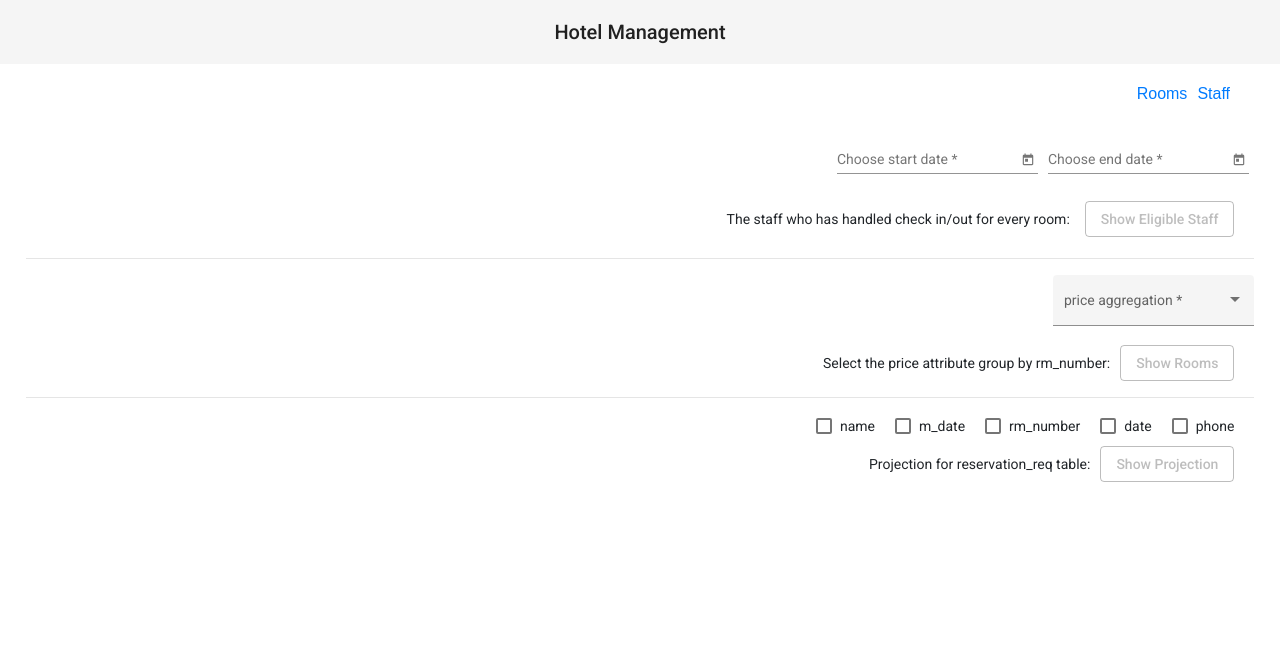
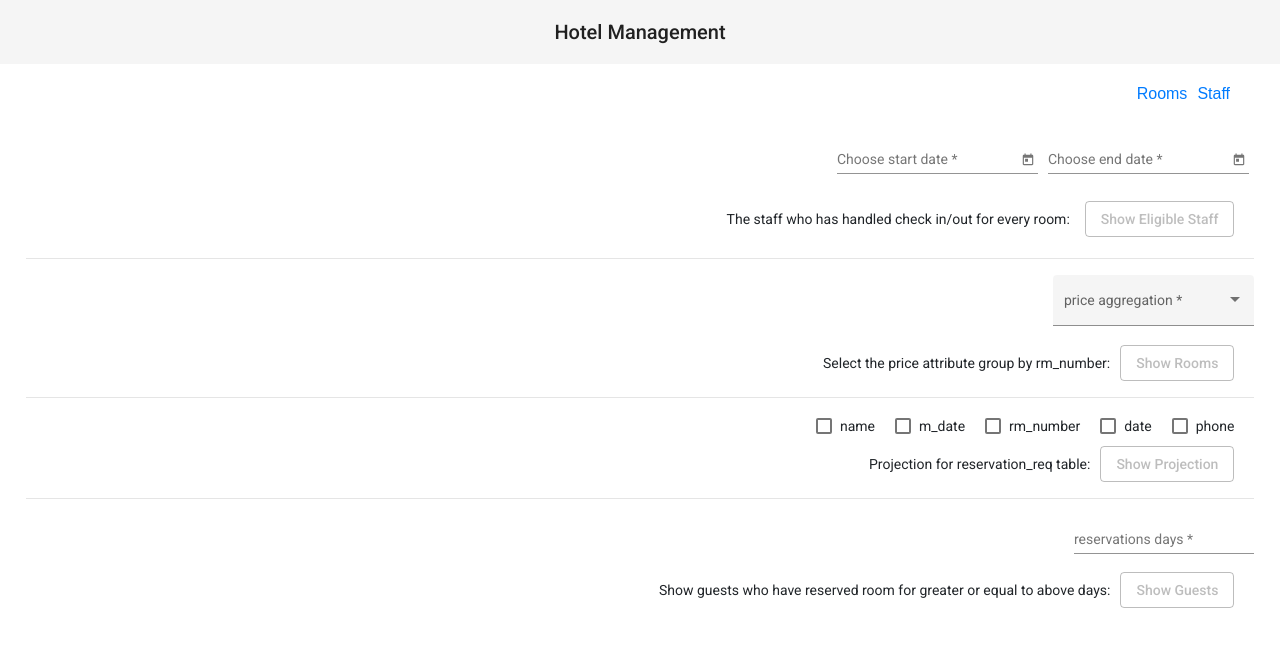
Before and after one commit to tjuqxb/304_HMS_Frontend, an Angular app: page /management/staff in a window 1280 px wide. Shown: the top 646 px of the page. Built offline with nearby package versions, Linux system fonts and the light colour scheme.

Commit message:
add one query

```diff
--- a/src/app/app.module.ts
+++ b/src/app/app.module.ts
@@ -26,6 +26,7 @@ import { StaffTableComponent } from './staff-table/staff-table.component';
 import { SideBarComponent } from './side-bar/side-bar.component';
 import { RoomTableComponent } from './room-table/room-table.component';
 import { ProjectionTableComponent } from './projection-table/projection-table.component';
+import { GroupCountTableComponent } from './group-count-table/group-count-table.component';
 
 @NgModule({
   declarations: [
@@ -43,7 +44,8 @@ import { ProjectionTableComponent } from './projection-table/projection-table.co
     StaffTableComponent,
     SideBarComponent,
     RoomTableComponent,
-    ProjectionTableComponent
+    ProjectionTableComponent,
+    GroupCountTableComponent
   ],
   imports: [
     BrowserModule,
--- /dev/null
+++ b/src/app/group-count-table/group-count-table.component.html
@@ -0,0 +1,16 @@
+<div fxLayout="column" fxLayoutAlign="end end" >
+
+<form  [formGroup]="form" class="normal-form"  fxLayout="row wrap" fxLayoutAlign="space-around center" >
+  <mat-form-field>
+    <mat-label>reservations days</mat-label>
+    <input formControlName="count" matInput placeholder="reservations days">
+    <mat-error *ngIf="form.controls['count'].errors?.required"> This field is mandatory.</mat-error>
+  </mat-form-field>
+</form>
+  <div fxFlexAlign="end" fxLayout="row">
+    <div fxFlexAlign="center" style="margin-right: 10px"> Show guests who have reserved room for greater or equal to above days:</div>
+    <button mat-stroked-button  type="submit" (click)="submitToGetGuests()" style="margin-right: 20px" disabled = "{{!form.valid}}">Show Guests</button>
+  </div>
+  <app-normal-table fxFlexAlign="center"></app-normal-table>
+
+</div>
--- /dev/null
+++ b/src/app/group-count-table/group-count-table.component.ts
@@ -0,0 +1,31 @@
+import {Component, OnInit, ViewChild} from '@angular/core';
+import {FormControl, FormGroup, Validators} from '@angular/forms';
+import {HttpClient} from '@angular/common/http';
+import {NormalTableComponent} from '../normal-table/normal-table.component';
+
+@Component({
+  selector: 'app-group-count-table',
+  templateUrl: './group-count-table.component.html',
+  styleUrls: ['./group-count-table.component.css']
+})
+export class GroupCountTableComponent implements OnInit {
+  @ViewChild(NormalTableComponent)
+  public sTable: NormalTableComponent;
+
+  public form: FormGroup;
+  constructor(private http: HttpClient) { }
+
+  ngOnInit(): void {
+    this.form = new FormGroup( {
+      count: new FormControl('', [Validators.required, Validators.min(1), Validators.pattern(/^\d+$/)]),
+    });
+  }
+
+  submitToGetGuests(): void {
+    this.http.get(`http://localhost:8080/guest/reservations_greater_count/${this.form.get('count').value}`).toPromise().then( data => {
+      this.sTable.setData(data);
+      this.sTable.setExist(true);
+    })
+  }
+
+}
--- a/src/app/staff-table/staff-table.component.html
+++ b/src/app/staff-table/staff-table.component.html
@@ -26,3 +26,5 @@
 <app-room-table></app-room-table>
 <hr>
 <app-projection-table></app-projection-table>
+<hr>
+<app-group-count-table></app-group-count-table>
```
Also changed, not shown: src/app/group-count-table/group-count-table.component.css (added), 1 other file (tests, documents, lock files or other folders).
